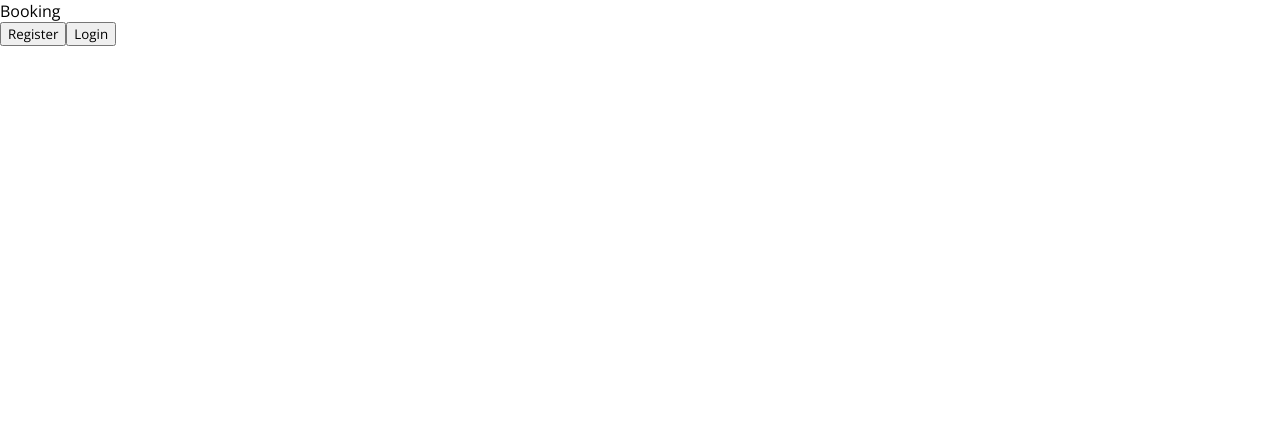
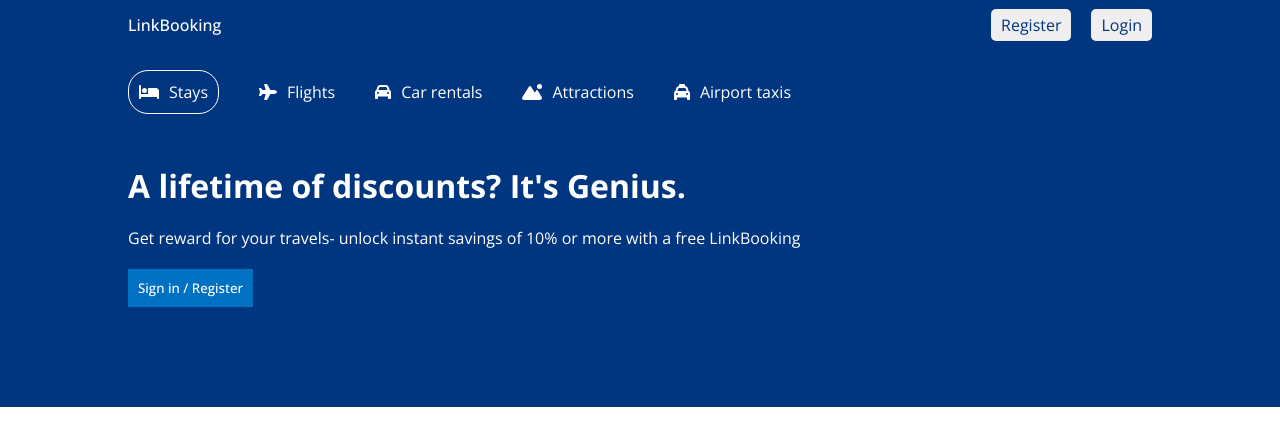
Before and after one commit to linhpham39/Web-technology-E-service, a React (Create React App) app: page / in a window 1280 px wide. Shown: the top 446 px of the page. Built offline with nearby package versions, Linux system fonts and the light colour scheme.

Commit message:
Create header

```diff
--- a/src/App.js
+++ b/src/App.js
@@ -6,6 +6,8 @@
 import Home from './pages/home/Home';
 import List from './pages/list/List';
 import Hotel from './pages/hotel/Hotel';
+import React from 'react'
+
 
 function App() {
   return (
--- a/src/pages/components/Navbar.jsx
+++ /dev/null
@@ -1,10 +0,0 @@
-import React from 'react'
-import "./navbar.css"
-
-const Navbar = () => {
-  return (
-    <div>Navbar</div>
-  )
-}
-
-export default Navbar
--- /dev/null
+++ b/src/pages/components/header/Header.jsx
@@ -0,0 +1,42 @@
+import React from 'react'
+import { FontAwesomeIcon } from '@fortawesome/react-fontawesome'
+import { faBed, faCar, faMountainSun, faPlane, faTaxi } from '@fortawesome/free-solid-svg-icons'
+import "./header.css"
+
+
+
+function Header() {
+    return (
+        <div className='header'>
+            <div className="headerContainer">
+                <div className="headerList">
+                    <div className="headerListItem active">
+                        <FontAwesomeIcon icon={faBed} />
+                        <span>Stays</span>
+                    </div>
+                    <div className="headerListItem">
+                        <FontAwesomeIcon icon={faPlane} />
+                        <span>Flights</span>
+                    </div>
+                    <div className="headerListItem">
+                        <FontAwesomeIcon icon={faCar} />
+                        <span>Car rentals</span>
+                    </div>
+                    <div className="headerListItem">
+                        <FontAwesomeIcon icon={faMountainSun} />
+                        <span>Attractions</span>
+                    </div>
+                    <div className="headerListItem">
+                        <FontAwesomeIcon icon={faTaxi} />
+                        <span>Airport taxis</span>
+                    </div>
+                </div>
+                <h1 className="headerTitle">A lifetime of discounts? It's Genius.</h1>
+                <p className="headerDesc">Get reward for your travels- unlock instant savings of 10% or more with a free LinkBooking</p>
+                <button className="headerBtn">Sign in / Register</button>
+            </div>
+        </div>
+    )
+}
+
+export default Header
--- /dev/null
+++ b/src/pages/components/header/header.css
@@ -0,0 +1,42 @@
+.header{
+    background-color: #003580;
+    color: white;
+    display: flex;
+    justify-content: center;
+}
+.headerContainer{
+    width: 100%;
+    max-width: 1024px;
+    margin: 20px 0px 100px 0px;
+}
+
+.headerList{
+    display:flex;
+    gap: 40px;
+    margin-bottom: 50px;
+}
+
+.headerListItem{
+   display: flex;
+   align-items: center;
+   gap: 10px;
+}
+
+.headerListItem.active{
+    border: 1px solid white;
+    padding: 10px;
+    border-radius: 20px;
+}
+
+.headerDesc{
+    margin: 20px 0px;
+}
+
+.headerBtn{
+    background-color: #0071c2;
+    color: white;
+    font-weight: 500;
+    border: none;
+    padding: 10px;
+    cursor: pointer;
+}
--- /dev/null
+++ b/src/pages/components/navbar/Navbar.jsx
@@ -0,0 +1,18 @@
+import React from 'react'
+import "./navbar.css"
+
+const Navbar = () => {
+  return (
+    <div className='navbar'>
+      <div className="navContainer">
+        <span className="logo">LinkBooking</span>
+        <div className="navItems">
+          <button className="navButton">Register</button>
+          <button className="navButton">Login</button>
+        </div>
+      </div>
+    </div>
+  )
+}
+
+export default Navbar
--- /dev/null
+++ b/src/pages/components/navbar/navbar.css
@@ -0,0 +1,30 @@
+.navbar{
+    height: 50px;
+    background-color: #003580;
+    display: flex;
+    justify-content: center;
+}
+
+.navContainer{
+    width: 100%;
+    max-width: 1024px;
+    color: white;
+    display: flex;
+    align-items: center;
+    justify-content: space-between;
+}
+
+.logo{
+    font-weight: 500;
+}
+
+.navButton{
+    color: #003580;
+    border: none;
+    margin-left: 20px;
+    font-size: 16px;
+    padding: 5px 10px;
+    border-radius: 5px;
+    cursor: pointer;
+
+}
--- a/src/pages/home/Home.jsx
+++ b/src/pages/home/Home.jsx
@@ -1,18 +1,14 @@
 import React from 'react'
 import "./home.css"
-import Navbar from '../components/Navbar'
+import Navbar from '../components/navbar/Navbar'
+import Header from '../components/header/Header'
 
 
 export const Home = () => {
   return (
-    <div className='navbar'>
-      <div className="navContainer">
-        <span className="logo">Booking</span>
-        <div className="navItems">
-          <button className="navButton">Register</button>
-          <button className="navButton">Login</button>
-        </div>
-      </div>
+    <div>
+      <Navbar/>
+      <Header/>
     </div>
   )
 }
```
Also changed, not shown: package.json (+6 -1 lines), src/pages/components/navbar.css (deleted), 1 other file (tests, documents, lock files or other folders).
